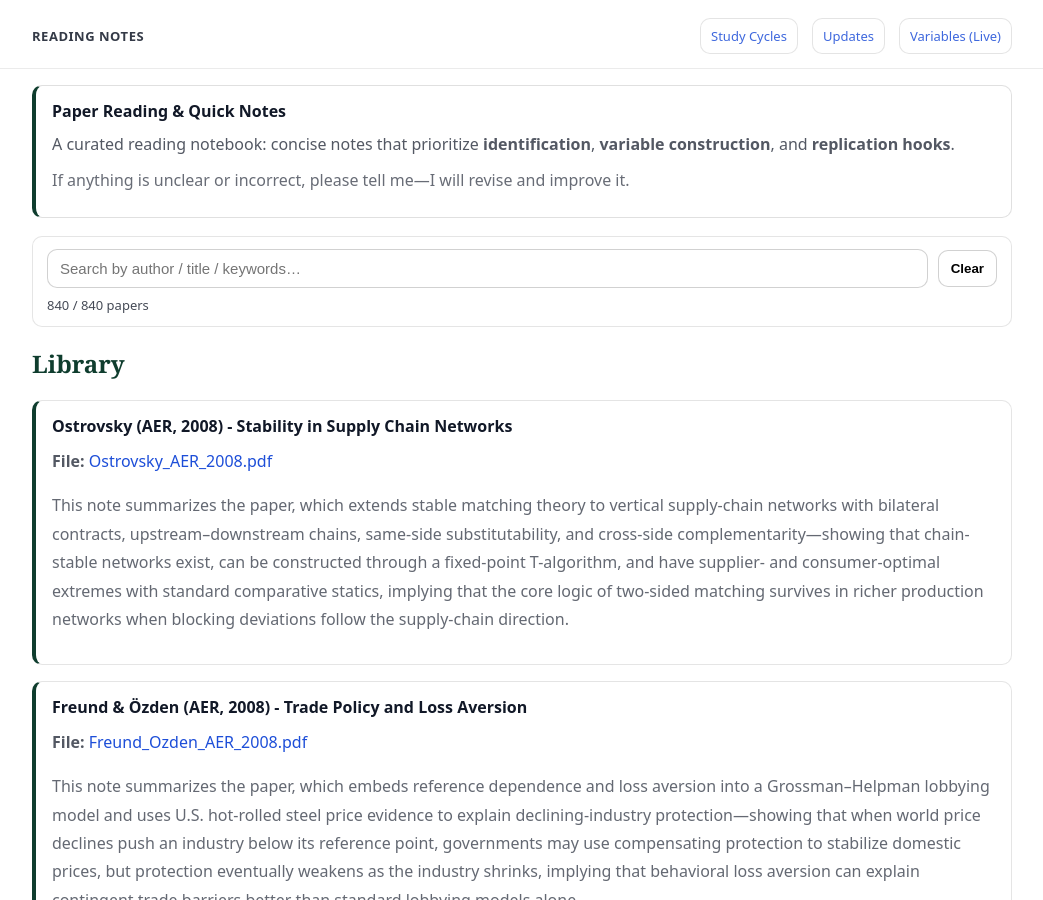
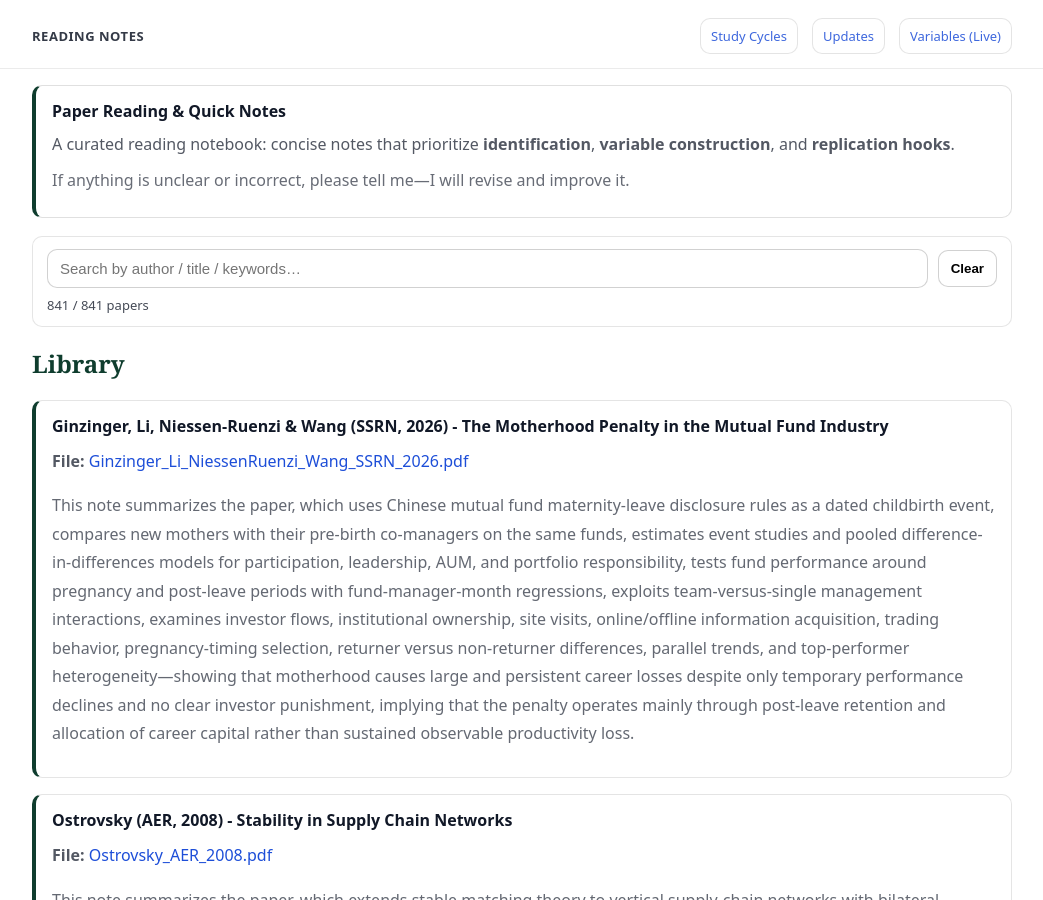
Before and after one commit to yaxinzn/study-archive, a Jekyll site: the page built from reading/index.md, in a window 1280 px wide and 900 px high. Shown: the whole window, without its empty margins (118-1161 px from the left). Built offline with Jekyll 4.4.1, drawn with Linux system fonts in a browser that asks for light colours.

Commit message:
Reading: add/update Ginzinger_Li_NiessenRuenzi_Wang_SSRN_2026.pdf

```diff
--- a/_data/reading.yml
+++ b/_data/reading.yml
@@ -1,3 +1,7 @@
+- title: "Ginzinger, Li, Niessen-Ruenzi & Wang (SSRN, 2026) - The Motherhood Penalty in the Mutual Fund Industry"
+  file: "Ginzinger_Li_NiessenRuenzi_Wang_SSRN_2026.pdf"
+  desc: "This note summarizes the paper, which uses Chinese mutual fund maternity-leave disclosure rules as a dated childbirth event, compares new mothers with their pre-birth co-managers on the same funds, estimates event studies and pooled difference-in-differences models for participation, leadership, AUM, and portfolio responsibility, tests fund performance around pregnancy and post-leave periods with fund-manager-month regressions, exploits team-versus-single management interactions, examines investor flows, institutional ownership, site visits, online/offline information acquisition, trading behavior, pregnancy-timing selection, returner versus non-returner differences, parallel trends, and top-performer heterogeneity—showing that motherhood causes large and persistent career losses despite only temporary performance declines and no clear investor punishment, implying that the penalty operates mainly through post-leave retention and allocation of career capital rather than sustained observable productivity loss."
+
 - title: "Ostrovsky (AER, 2008) - Stability in Supply Chain Networks"
   file: "Ostrovsky_AER_2008.pdf"
   desc: "This note summarizes the paper, which extends stable matching theory to vertical supply-chain networks with bilateral contracts, upstream–downstream chains, same-side substitutability, and cross-side complementarity—showing that chain-stable networks exist, can be constructed through a fixed-point T-algorithm, and have supplier- and consumer-optimal extremes with standard comparative statics, implying that the core logic of two-sided matching survives in richer production networks when blocking deviations follow the supply-chain direction."
```
Also changed, not shown: 1 other file.
